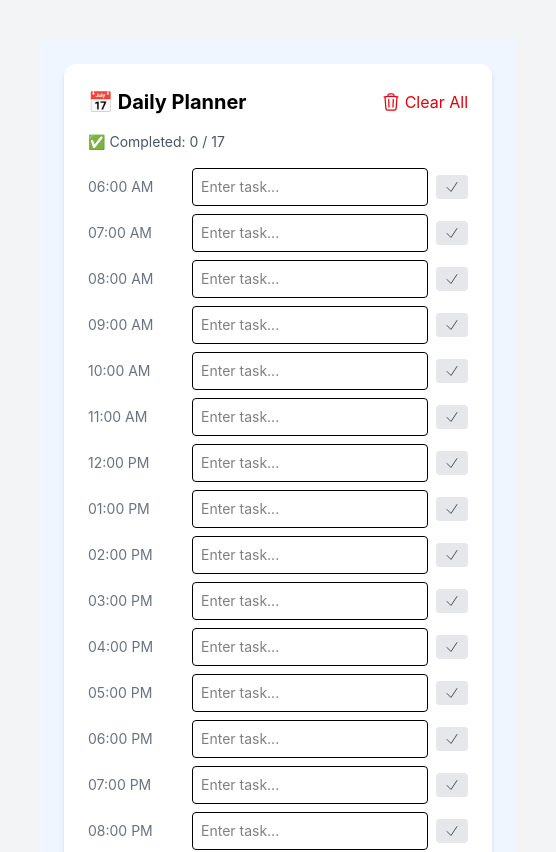
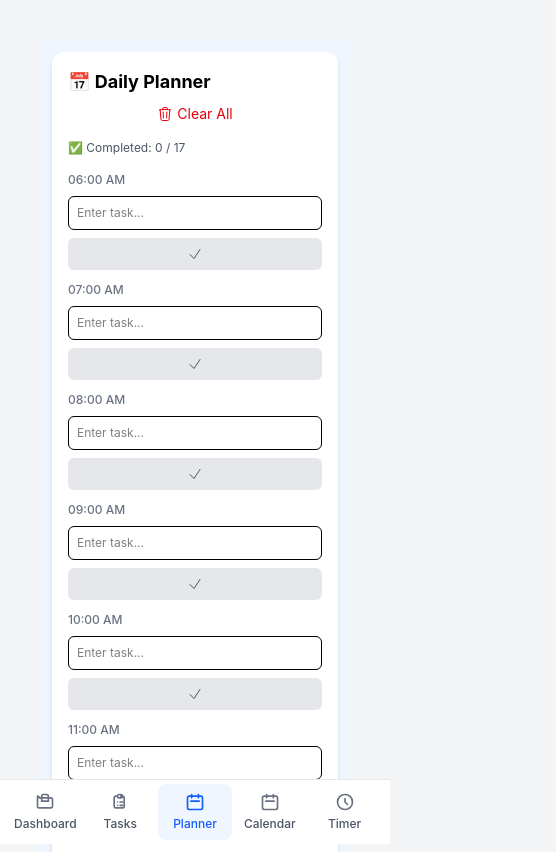
Before and after one commit to devrajsawant/focusZen, a Next.js app: page /planner in a window 390 px wide. Shown: the top 852 px of the page, 556 px wide, since content can reach past the window. Built offline with nearby package versions, Linux system fonts and the light colour scheme.

Commit message:
implemented the responsiveness

```diff
--- a/app/dashboard/page.tsx
+++ b/app/dashboard/page.tsx
@@ -6,38 +6,37 @@ import CurrentTimeSlot from "../planner/components/currentTimeSlot"
 
 export default function DashboardPage() {
   return (
-    <section className="h-[92vh] flex flex-col space-y-6 p-6 overflow-hidden">
+    <section className="min-h-[92vh] sm:h-[92vh] flex flex-col space-y-4 sm:space-y-6 p-4 sm:p-6 overflow-hidden">
       {/* Header */}
       <div className="shrink-0">
-        <h1 className="text-3xl font-bold">Welcome back, Dev 👋</h1>
-        <p className="text-gray-600">Here’s your productivity summary</p>
+        <h1 className="text-2xl sm:text-3xl font-bold">Welcome back, Dev 👋</h1>
+        <p className="text-sm sm:text-base text-gray-600">Here's your productivity summary</p>
       </div>
 
       {/* Main Quadrant Layout */}
-      <div className="flex-1 grid grid-cols-1 lg:grid-cols-2 gap-6 overflow-hidden">
+      <div className="flex-1 grid grid-cols-1 lg:grid-cols-2 gap-4 sm:gap-6 overflow-hidden">
 
         {/* 1st Quadrant - Left side (Task Cards Only) */}
-        <div className="bg-white rounded-xl shadow-sm p-6 overflow-auto">
+        <div className="bg-white rounded-xl shadow-sm p-4 sm:p-6 overflow-auto min-h-[300px] sm:min-h-0">
           <TaskCardsOnly />
         </div>
 
         {/* Right side (3 stacked quadrants) */}
-        <div className="grid grid-rows-[1fr_2fr_2fr] gap-6 overflow-hidden">
+        <div className="grid grid-rows-[auto_1fr_1fr] sm:grid-rows-[1fr_2fr_2fr] gap-4 sm:gap-6 overflow-hidden">
 
           {/* 2nd Quadrant */}
-          <div className="bg-white rounded-xl shadow-sm p-4 overflow-auto">
+          <div className="bg-white rounded-xl shadow-sm p-3 sm:p-4 overflow-auto min-h-[120px] sm:min-h-0">
             <CurrentTimeSlot />
           </div>
 
           {/* 3rd Quadrant */}
-          <div className="bg-white rounded-xl shadow-sm p-4 overflow-auto">
-            <h2 className="text-lg font-semibold mb-2">Task Progress</h2>
-            <ProgressChart />
+          <div className="bg-white rounded-xl shadow-sm p-3 sm:p-4 overflow-auto min-h-[200px] sm:min-h-0">
+            <h2 className="text-base sm:text-lg font-semibold mb-2">Task Progress</h2>
           </div>
 
           {/* 4th Quadrant */}
-          <div className="bg-white rounded-xl shadow-sm p-4 overflow-auto">
-            <h2 className="text-lg font-semibold mb-2">Upcoming Tasks</h2>
+          <div className="bg-white rounded-xl shadow-sm p-3 sm:p-4 overflow-auto min-h-[200px] sm:min-h-0">
+            <h2 className="text-base sm:text-lg font-semibold mb-2">Hobbies Tracker</h2>
             {/* Your task preview here */}
           </div>
         </div>
--- a/app/layout.tsx
+++ b/app/layout.tsx
@@ -13,7 +13,7 @@ export default function RootLayout({ children }: { children: ReactNode }) {
     <html lang="en">
       <body className="flex min-h-screen bg-gray-100" cz-shortcut-listen="true">
         <Sidebar />
-        <main className="flex-1 p-6">{children}</main>
+        <main className="flex-1 p-6 mb-10 md:mb-0">{children}</main>
       </body>
     </html>
   )
--- a/app/planner/components/dailyPlanner.tsx
+++ b/app/planner/components/dailyPlanner.tsx
@@ -66,55 +66,67 @@ useEffect(() => {
   const completedCount = slots.filter(slot => slot.completed).length
 
   return (
-    <div className="min-h-screen bg-blue-50 p-6">
-      <div className="bg-white p-6 rounded-xl shadow-md max-w-3xl mx-auto">
-        <div className="flex justify-between mb-4">
-          <h2 className="text-xl font-bold">📅 Daily Planner</h2>
+    <div className="min-h-screen bg-blue-50 p-3 sm:p-6">
+      <div className="bg-white p-4 sm:p-6 rounded-xl shadow-md max-w-3xl mx-auto">
+        <div className="flex flex-col sm:flex-row sm:justify-between sm:items-center mb-4 gap-2">
+          <h2 className="text-lg sm:text-xl font-bold">📅 Daily Planner</h2>
           <button
             onClick={() => setIsClearModalOpen(true)}
-            className="text-red-600 hover:text-red-800 flex items-center"
+            className="text-red-600 hover:text-red-800 flex items-center justify-center sm:justify-start text-sm sm:text-base"
           >
-            <TrashIcon className="h-5 w-5 mr-1" /> Clear All
+            <TrashIcon className="h-4 w-4 sm:h-5 sm:w-5 mr-1" /> Clear All
           </button>
         </div>
 
-        <p className="text-sm mb-4 text-gray-600">✅ Completed: {completedCount} / {slots.length}</p>
+        <p className="text-xs sm:text-sm mb-4 text-gray-600">✅ Completed: {completedCount} / {slots.length}</p>
 
         {isClearModalOpen && (
-          <div className="fixed inset-0 bg-black/40 flex items-center justify-center">
+          <div className="fixed inset-0 bg-black/40 flex items-center justify-center p-4 z-50">
             <div
               onClick={(e) => e.stopPropagation()}
-              className="bg-white p-4 rounded-lg w-96"
+              className="bg-white p-4 sm:p-6 rounded-lg w-full max-w-sm"
             >
-              <h3 className="font-semibold text-lg">Clear All Tasks?</h3>
-              <p className="text-sm text-gray-600 my-2">This cannot be undone.</p>
-              <div className="flex justify-end gap-2">
-                <button onClick={() => setIsClearModalOpen(false)} className="text-gray-500 px-3 py-1">Cancel</button>
-                <button onClick={clearAllTasks} className="bg-red-500 text-white px-3 py-1 rounded-md">Clear</button>
+              <h3 className="font-semibold text-base sm:text-lg">Clear All Tasks?</h3>
+              <p className="text-xs sm:text-sm text-gray-600 my-2">This cannot be undone.</p>
+              <div className="flex justify-end gap-2 mt-4">
+                <button
+                  onClick={() => setIsClearModalOpen(false)}
+                  className="text-gray-500 px-3 py-2 text-sm sm:text-base rounded-md hover:bg-gray-100"
+                >
+                  Cancel
+                </button>
+                <button
+                  onClick={clearAllTasks}
+                  className="bg-red-500 text-white px-3 py-2 rounded-md text-sm sm:text-base hover:bg-red-600"
+                >
+                  Clear
+                </button>
               </div>
             </div>
           </div>
         )}
 
-        <ul className="space-y-2">
+        <ul className="space-y-3 sm:space-y-2">
           {slots.map((slot, i) => (
-            <li key={slot.hour} className="flex items-center gap-2">
-              <span className="w-24 text-sm text-gray-500">{slot.hour}</span>
+            <li key={slot.hour} className="flex flex-col sm:flex-row sm:items-center gap-2 sm:gap-2">
+              <span className="w-full sm:w-24 text-xs sm:text-sm text-gray-500 font-medium">
+                {slot.hour}
+              </span>
               <input
-                className={`flex-1 p-2 text-sm border rounded ${
+                className={`flex-1 p-2 sm:p-2 text-xs sm:text-sm border rounded-md ${
                   slot.completed ? 'line-through text-gray-400 bg-gray-50' : ''
-                }`}
+                } focus:outline-none focus:ring-2 focus:ring-blue-300`}
                 value={slot.task}
                 onChange={e => updateTask(i, e.target.value)}
                 placeholder="Enter task..."
               />
               <button
                 onClick={() => toggleDone(i)}
-                className={`px-2 py-1 rounded ${
+                className={`px-3 py-2 sm:px-2 sm:py-1 rounded-md sm:rounded flex items-center justify-center ${
                   slot.completed
-                    ? 'bg-green-500 text-white'
-                    : 'bg-gray-200 text-gray-600'
-                }`}
+                    ? 'bg-green-500 text-white hover:bg-green-600'
+                    : 'bg-gray-200 text-gray-600 hover:bg-gray-300'
+                } transition-colors`}
               >
                 <CheckIcon className="h-4 w-4" />
               </button>
--- a/components/Sidebar.tsx
+++ b/components/Sidebar.tsx
@@ -5,34 +5,116 @@ import Link from 'next/link'
 import { usePathname } from 'next/navigation'
 
 const navItems = [
-  { label: 'Dashboard', href: '/dashboard' },
-  { label: 'Tasks', href: '/task' },
-  { label: 'Day Planner', href: '/planner' },
-  { label: 'Calendar', href: '/calendar' },
-  { label: 'Dsa Tracker', href: '/dsa' },
-  { label: 'Pomodoro Timer', href: '/pomodoro' },
+  {
+    label: 'Dashboard',
+    href: '/dashboard',
+    icon: (
+      <svg className="w-5 h-5" fill="none" stroke="currentColor" viewBox="0 0 24 24">
+        <path strokeLinecap="round" strokeLinejoin="round" strokeWidth={2} d="M3 7v10a2 2 0 002 2h14a2 2 0 002-2V9a2 2 0 00-2-2H5a2 2 0 00-2-2z" />
+        <path strokeLinecap="round" strokeLinejoin="round" strokeWidth={2} d="M8 5a2 2 0 012-2h4a2 2 0 012 2v6H8V5z" />
+      </svg>
+    )
+  },
+  {
+    label: 'Tasks',
+    href: '/task',
+    icon: (
+      <svg className="w-5 h-5" fill="none" stroke="currentColor" viewBox="0 0 24 24">
+        <path strokeLinecap="round" strokeLinejoin="round" strokeWidth={2} d="M9 5H7a2 2 0 00-2 2v10a2 2 0 002 2h8a2 2 0 002-2V7a2 2 0 00-2-2h-2M9 5a2 2 0 002 2h2a2 2 0 002-2M9 5a2 2 0 012-2h2a2 2 0 012 2m-3 7h3m-3 4h3m-6-4h.01M9 16h.01" />
+      </svg>
+    )
+  },
+  {
+    label: 'Planner',
+    href: '/planner',
+    icon: (
+      <svg className="w-5 h-5" fill="none" stroke="currentColor" viewBox="0 0 24 24">
+        <path strokeLinecap="round" strokeLinejoin="round" strokeWidth={2} d="M8 7V3m8 4V3m-9 8h10M5 21h14a2 2 0 002-2V7a2 2 0 00-2-2H5a2 2 0 00-2 2v12a2 2 0 002 2z" />
+      </svg>
+    )
+  },
+  {
+    label: 'Calendar',
+    href: '/calendar',
+    icon: (
+      <svg className="w-5 h-5" fill="none" stroke="currentColor" viewBox="0 0 24 24">
+        <path strokeLinecap="round" strokeLinejoin="round" strokeWidth={2} d="M8 7V3m8 4V3m-9 8h10M5 21h14a2 2 0 002-2V7a2 2 0 00-2-2H5a2 2 0 00-2 2v12a2 2 0 002 2z" />
+      </svg>
+    )
+  },
+  // {
+  //   label: 'DSA',
+  //   href: '/dsa',
+  //   icon: (
+  //     <svg className="w-5 h-5" fill="none" stroke="currentColor" viewBox="0 0 24 24">
+  //       <path strokeLinecap="round" strokeLinejoin="round" strokeWidth={2} d="M9.663 17h4.673M12 3v1m6.364 1.636l-.707.707M21 12h-1M4 12H3m3.343-5.657l-.707-.707m2.828 9.9a5 5 0 117.072 0l-.548.547A3.374 3.374 0 0014 18.469V19a2 2 0 11-4 0v-.531c0-.895-.356-1.754-.988-2.386l-.548-.547z" />
+  //     </svg>
+  //   )
+  // },
+  {
+    label: 'Timer',
+    href: '/pomodoro',
+    icon: (
+      <svg className="w-5 h-5" fill="none" stroke="currentColor" viewBox="0 0 24 24">
+        <path strokeLinecap="round" strokeLinejoin="round" strokeWidth={2} d="M12 8v4l3 3m6-3a9 9 0 11-18 0 9 9 0 0118 0z" />
+      </svg>
+    )
+  },
 ]
 
 export default function Sidebar() {
   const pathname = usePathname()
 
   return (
+    <>
+      {/* Desktop Sidebar */}
       <aside className="w-64 bg-white shadow-md p-4 hidden md:block">
         <h2 className="text-xl font-bold mb-6">My Productivity</h2>
-      <nav className="flex flex-col gap-4">
-        {navItems.map(({ label, href }) => (
+        <nav className="flex flex-col gap-2">
+          {navItems.map(({ label, href, icon }) => (
             <Link
               key={href}
               href={href}
               className={cn(
-              'text-gray-700 px-4 py-2 rounded hover:bg-gray-200 transition',
-              pathname === href && 'bg-gray-300 font-semibold'
+                'text-gray-700 px-4 py-3 rounded-lg hover:bg-gray-100 transition-colors text-sm md:text-base flex items-center gap-3',
+                pathname === href && 'text-blue-700 font-semibold'
               )}
             >
+              {icon}
               {label}
             </Link>
           ))}
         </nav>
       </aside>
+
+      {/* Mobile Bottom Navigation */}
+      <nav className="md:hidden fixed bottom-0 left-0 right-0 bg-white border-t border-gray-200 z-50">
+        <div className="flex justify-around items-center px-2 py-1">
+          {navItems.map(({ label, href, icon }) => (
+            <Link
+              key={href}
+              href={href}
+              className={cn(
+                'flex flex-col items-center justify-center py-2 px-3 rounded-lg transition-colors min-w-0 flex-1',
+                pathname === href
+                  ? 'text-blue-600 bg-blue-50'
+                  : 'text-gray-600 hover:text-gray-900 hover:bg-gray-50'
+              )}
+            >
+              <div className={cn(
+                'mb-1',
+                pathname === href ? 'text-blue-600' : 'text-gray-500'
+              )}>
+                {icon}
+              </div>
+              <span className="text-xs font-medium truncate">{label}</span>
+            </Link>
+          ))}
+        </div>
+      </nav>
+
+      {/* Bottom padding for mobile to account for bottom nav */}
+      <div className="md:hidden h-20" />
+    </>
   )
 }
```
Also changed, not shown: app/task/components/taskBoard.tsx (+58 -20 lines), app/task/components/taskCard.tsx (+40 -26 lines). Lines whose indentation alone changed are shown as unchanged.
